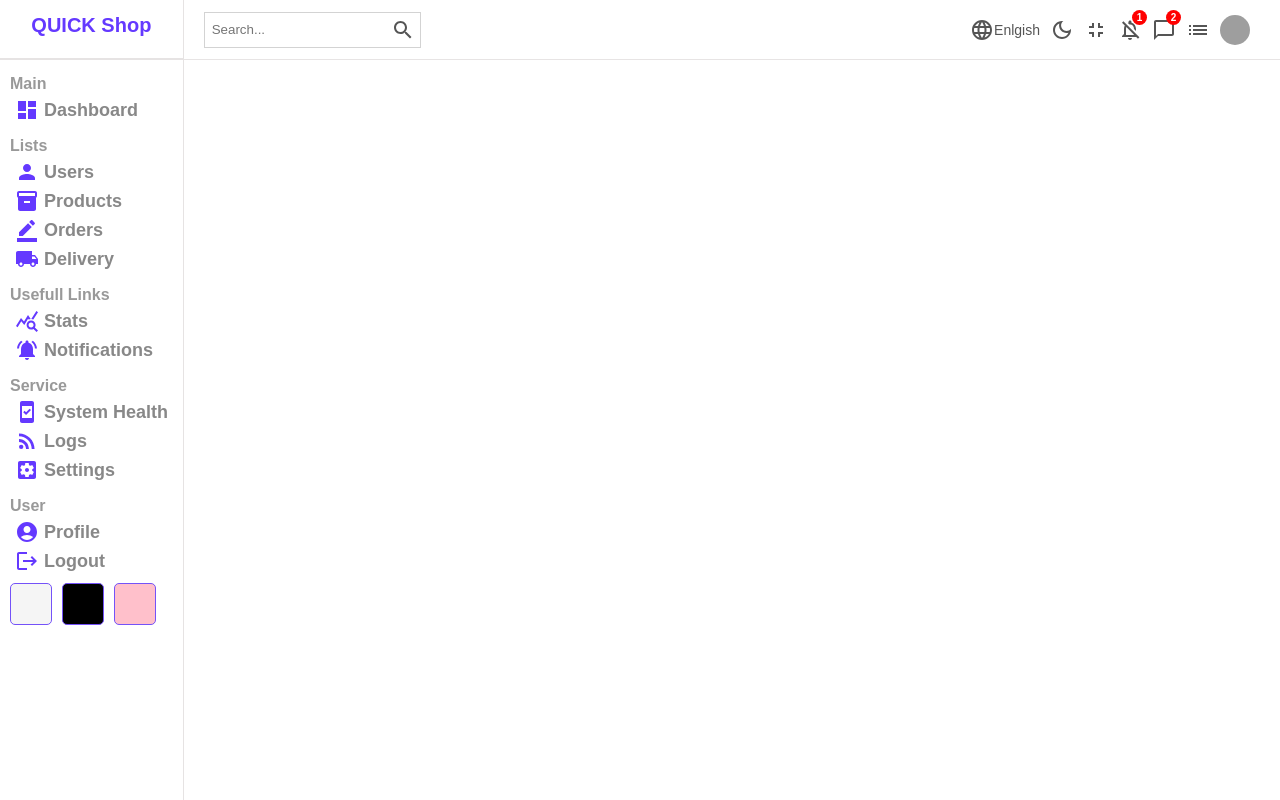
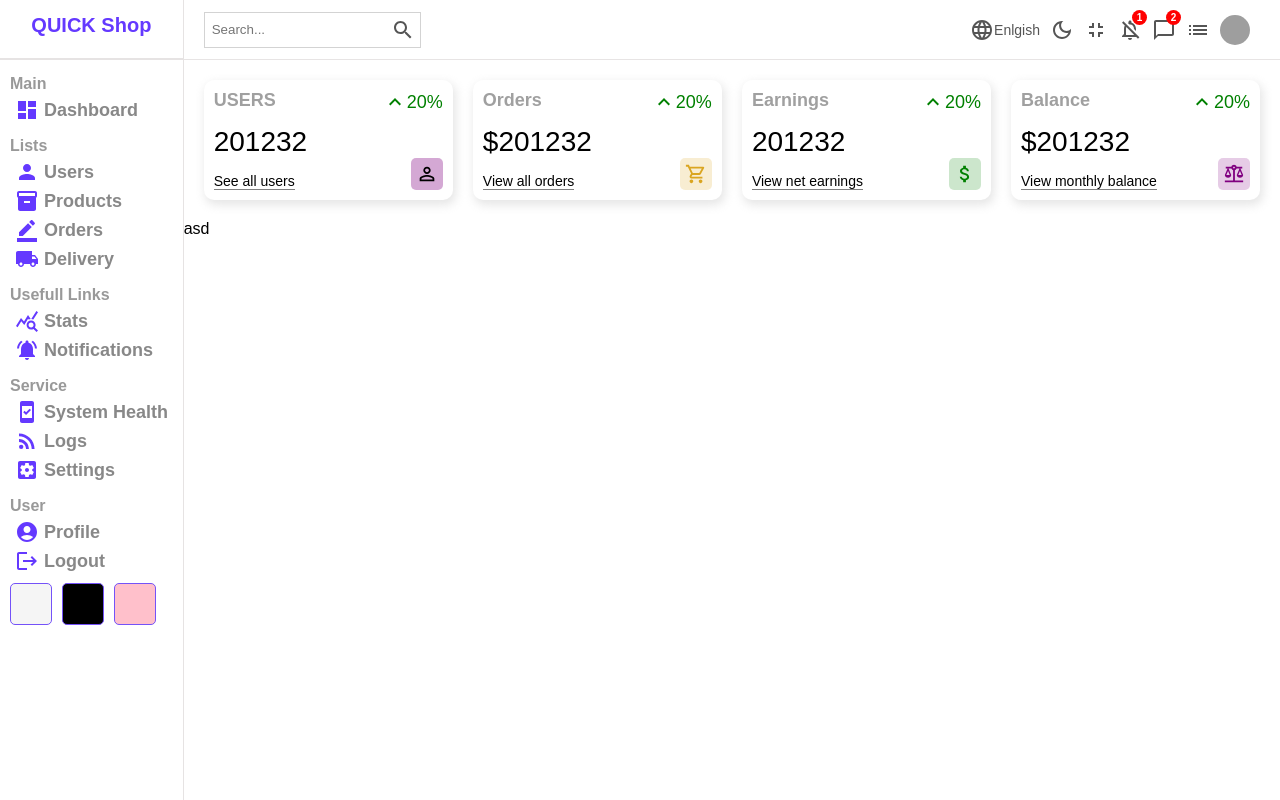
Before and after one commit to Christouu/quickShop, a React (Create React App) app in the folder client/: page /admin in a window 1280 px wide. Built offline with nearby package versions, Linux system fonts and the light colour scheme; grey boxes are pictures that could not be loaded.

Commit message:
added Widget components

```diff
--- /dev/null
+++ b/client/src/components/adminWidget/AdminWidget.styles.ts
@@ -0,0 +1,53 @@
+import styled from "styled-components";
+
+interface Props {
+  positive: string;
+}
+
+export const Widget = styled.div`
+  display: flex;
+  flex: 1;
+  justify-content: space-between;
+  padding: 10px;
+  -webkit-box-shadow: 2px 4px 10px 1px rgba(0, 0, 0, 0.47);
+  box-shadow: 2px 4px 10px 1px rgba(201, 201, 201, 0.47);
+  border-radius: 10px;
+  height: 100px;
+`;
+
+export const Left = styled.div`
+  display: flex;
+  flex-direction: column;
+  justify-content: space-between;
+`;
+
+export const Title = styled.span`
+  font-weight: bold;
+  font-size: 18px;
+  color: rgb(160, 160, 160);
+`;
+
+export const Counter = styled.span`
+  font-size: 28px;
+  font-weight: 300;
+`;
+
+export const Link = styled.span`
+  width: max-content;
+  font-size: 14px;
+  border-bottom: 1px solid gray;
+`;
+
+export const Right = styled.div`
+  display: flex;
+  flex-direction: column;
+  justify-content: space-between;
+`;
+
+export const Percentage = styled.div<any>`
+  display: flex;
+  align-items: center;
+  font-size: 18px;
+
+  color: ${(props: Props) => (props.positive ? "green" : "red")};
+`;
--- /dev/null
+++ b/client/src/components/adminWidget/AdminWidget.tsx
@@ -0,0 +1,117 @@
+import {
+  Counter,
+  Left,
+  Link,
+  Percentage,
+  Right,
+  Title,
+  Widget,
+} from "./AdminWidget.styles";
+
+import KeyboardArrowUpOutlinedIcon from "@mui/icons-material/KeyboardArrowUpOutlined";
+import PersonOutlineOutlinedIcon from "@mui/icons-material/PersonOutlineOutlined";
+import ShoppingCartOutlinedIcon from "@mui/icons-material/ShoppingCartOutlined";
+import AttachMoneyOutlinedIcon from "@mui/icons-material/AttachMoneyOutlined";
+import BalanceOutlinedIcon from "@mui/icons-material/BalanceOutlined";
+
+const AdminWidget = ({ type }: any) => {
+  let data;
+  switch (type) {
+    case "user":
+      data = {
+        title: "USERS",
+        isMoney: false,
+        link: "See all users",
+        icon: (
+          <PersonOutlineOutlinedIcon
+            style={{
+              fontSize: "22px",
+              padding: "5px",
+              backgroundColor: "rgba(128, 0, 128, 0.342)",
+              borderRadius: "5px",
+              alignSelf: "flex-end",
+            }}
+          />
+        ),
+      };
+      break;
+    case "order":
+      data = {
+        title: "Orders",
+        isMoney: true,
+        link: "View all orders",
+        icon: (
+          <ShoppingCartOutlinedIcon
+            style={{
+              fontSize: "22px",
+              padding: "5px",
+              backgroundColor: "rgba(218, 165, 32, 0.2)",
+              color: "goldenrod",
+              borderRadius: "5px",
+              alignSelf: "flex-end",
+            }}
+          />
+        ),
+      };
+      break;
+    case "earnings":
+      data = {
+        title: "Earnings",
+        isMoney: false,
+        link: "View net earnings",
+        icon: (
+          <AttachMoneyOutlinedIcon
+            style={{
+              fontSize: "22px",
+              padding: "5px",
+              backgroundColor: "rgba(0, 128, 0, 0.2)",
+              color: "green",
+              borderRadius: "5px",
+              alignSelf: "flex-end",
+            }}
+          />
+        ),
+      };
+      break;
+    case "balance":
+      data = {
+        title: "Balance",
+        isMoney: true,
+        link: "View monthly balance",
+        icon: (
+          <BalanceOutlinedIcon
+            style={{
+              fontSize: "22px",
+              padding: "5px",
+              backgroundColor: "rgba(128, 0, 128, 0.2)",
+              color: "purple",
+              borderRadius: "5px",
+              alignSelf: "flex-end",
+            }}
+          />
+        ),
+      };
+      break;
+    default:
+      break;
+  }
+
+  return (
+    <Widget>
+      <Left>
+        <Title>{data?.title}</Title>
+        <Counter>{data?.isMoney && "$"}201232</Counter>
+        <Link>{data?.link}</Link>
+      </Left>
+      <Right>
+        <Percentage positive>
+          <KeyboardArrowUpOutlinedIcon />
+          20%
+        </Percentage>
+        {data?.icon}
+      </Right>
+    </Widget>
+  );
+};
+
+export default AdminWidget;
--- a/client/src/pages/Admin/Admin.styles.ts
+++ b/client/src/pages/Admin/Admin.styles.ts
@@ -11,3 +11,11 @@ export const Container = styled.div`
 export const HomeContainer = styled.div`
   flex: 6;
 `;
+
+export const Widgets = styled.div`
+  display: flex;
+  padding: 20px;
+  gap: 20px;
+`;
+
+export const Charts = styled.div``;
--- a/client/src/pages/Admin/Admin.tsx
+++ b/client/src/pages/Admin/Admin.tsx
@@ -1,6 +1,7 @@
 import AdminNavbar from "../../components/adminNavbar/AdminNavbar";
 import AdminSidebar from "../../components/adminSidebar/AdminSidebar";
-import { Container, HomeContainer } from "./Admin.styles";
+import AdminWidget from "../../components/adminWidget/AdminWidget";
+import { Charts, Container, HomeContainer, Widgets } from "./Admin.styles";
 
 const Admin = () => {
   return (
@@ -8,6 +9,13 @@ const Admin = () => {
       <AdminSidebar />
       <HomeContainer>
         <AdminNavbar />
+        <Widgets>
+          <AdminWidget type="user" />
+          <AdminWidget type="order" />
+          <AdminWidget type="earnings" />
+          <AdminWidget type="balance" />
+        </Widgets>
+        <Charts>asd</Charts>
       </HomeContainer>
     </Container>
   );
```
